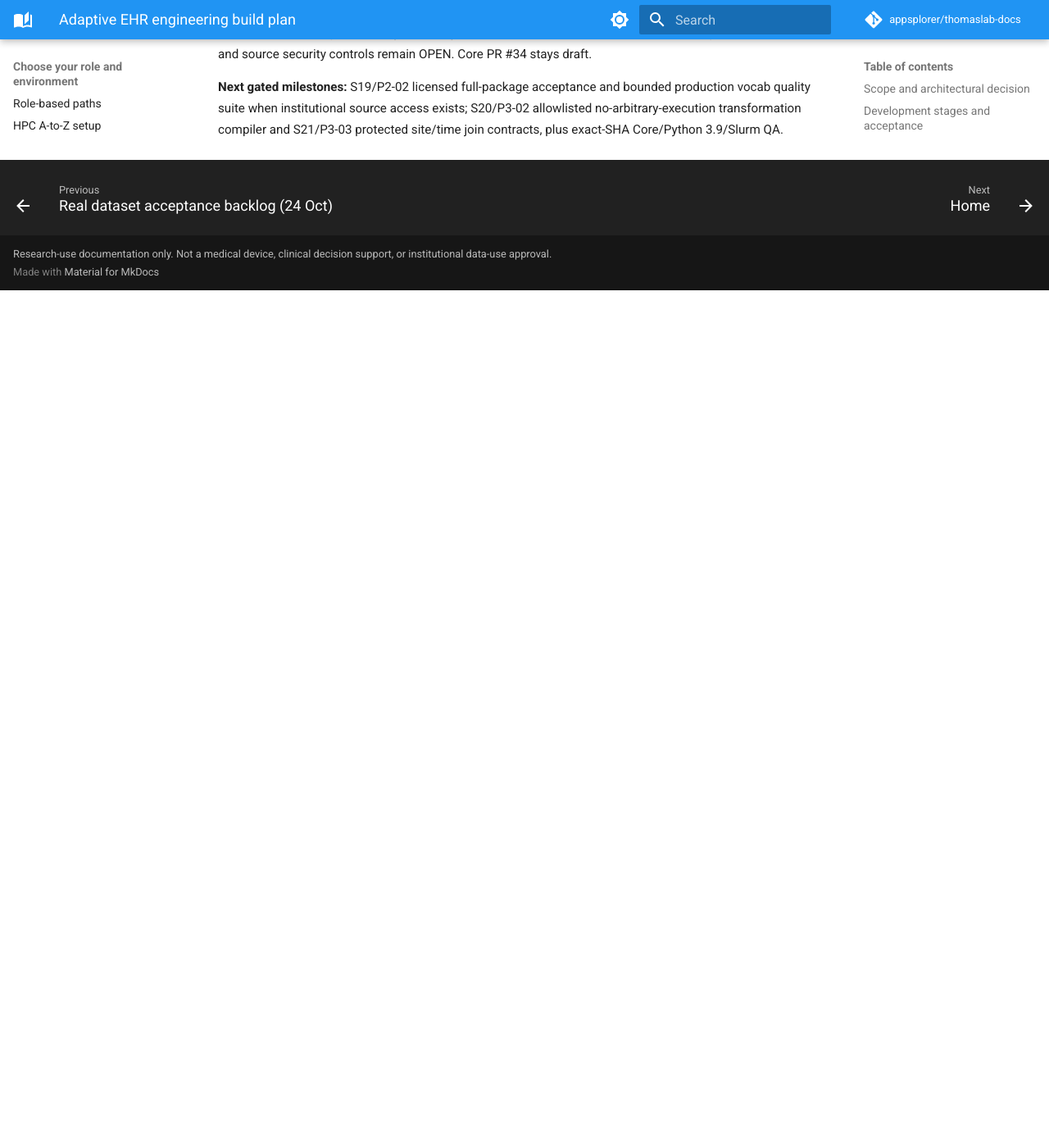
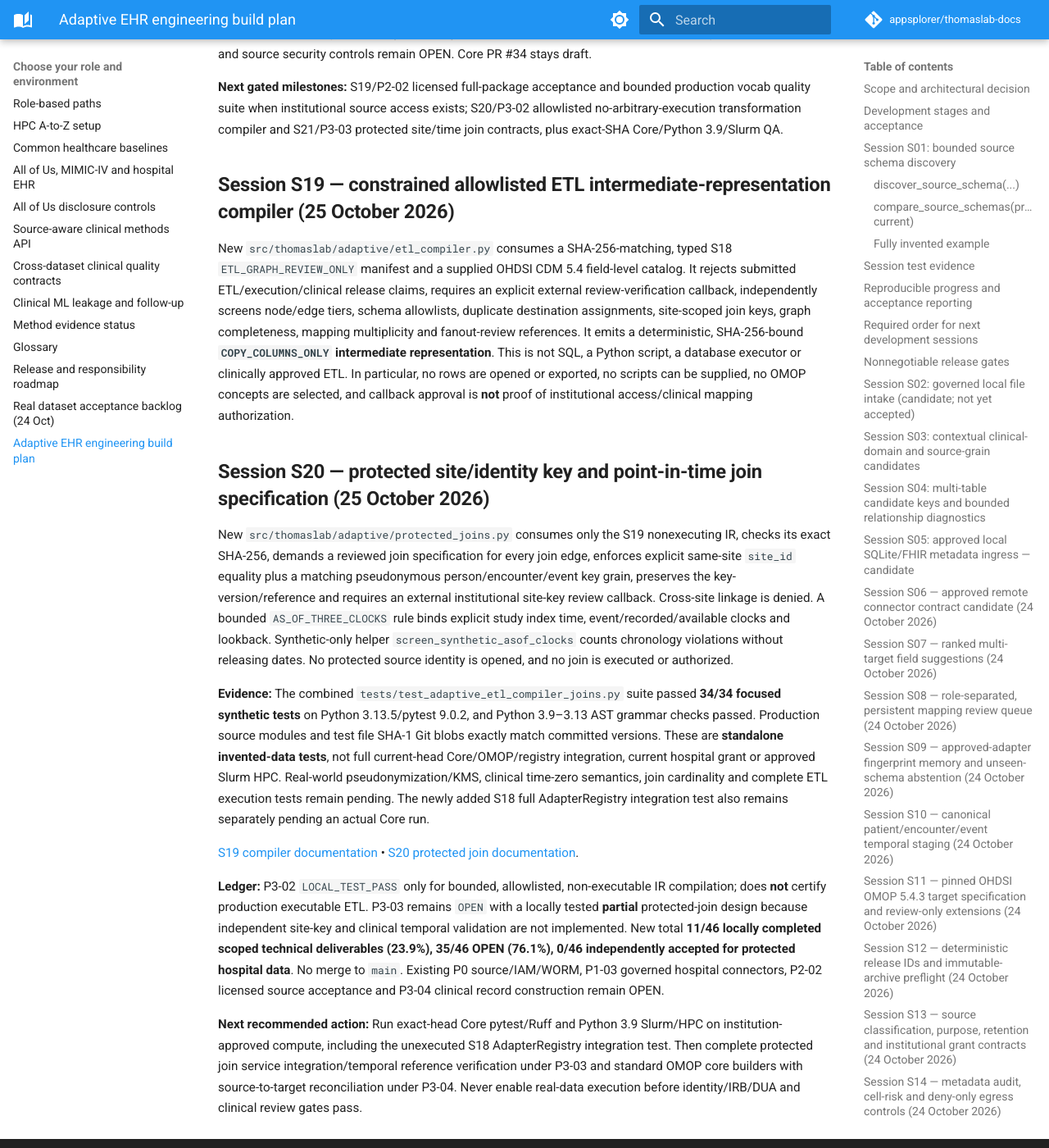
Before and after one commit to appsplorer/thomaslab-docs, an MkDocs documentation site: the page built from docs/guides/ehr-platform-build-plan.md, in a window 1280 px wide and 1400 px high, scrolled down 20166 px. Shown: the whole window at 82% size. Built offline with MkDocs 1.6.1 and Material for MkDocs 9.7.7, drawn with Linux system fonts in a browser that asks for light colours; comment, search, counter and statistics services are not loaded; before the commit the page ends 20520 px from its top, so only the background shows below that.

Commit message:
docs(ehr): document S19 IR compiler and S20 protected site/time join review gates

```diff
--- a/docs/guides/ehr-platform-build-plan.md
+++ b/docs/guides/ehr-platform-build-plan.md
@@ -967,3 +967,20 @@
 **Tracker:** P3-01 `LOCAL_TEST_PASS` for the complete *bounded metadata-only typed graph* design; accepted remains false. P2-02 stays `OPEN` with S17 local subcomponent evidence. Totals **10/46 local scoped deliverables (21.7%), 36/46 OPEN (78.3%), 0/46 independently source-scientifically accepted**. The separate executable ETL compiler P3-02, join validity P3-03, OMOP record builders P3-04, licensed production sources and source security controls remain OPEN. Core PR #34 stays draft.
 
 **Next gated milestones:** S19/P2-02 licensed full-package acceptance and bounded production vocab quality suite when institutional source access exists; S20/P3-02 allowlisted no-arbitrary-execution transformation compiler and S21/P3-03 protected site/time join contracts, plus exact-SHA Core/Python 3.9/Slurm QA.
+
+
+## Session S19 — constrained allowlisted ETL intermediate-representation compiler (25 October 2026)
+
+New `src/thomaslab/adaptive/etl_compiler.py` consumes a SHA-256-matching, typed S18 `ETL_GRAPH_REVIEW_ONLY` manifest and a supplied OHDSI CDM 5.4 field-level catalog. It rejects submitted ETL/execution/clinical release claims, requires an explicit external review-verification callback, independently screens node/edge tiers, schema allowlists, duplicate destination assignments, site-scoped join keys, graph completeness, mapping multiplicity and fanout-review references. It emits a deterministic, SHA-256-bound **`COPY_COLUMNS_ONLY` intermediate representation**. This is not SQL, a Python script, a database executor or clinically approved ETL. In particular, no rows are opened or exported, no scripts can be supplied, no OMOP concepts are selected, and callback approval is **not** proof of institutional access/clinical mapping authorization.
+
+## Session S20 — protected site/identity key and point-in-time join specification (25 October 2026)
+
+New `src/thomaslab/adaptive/protected_joins.py` consumes only the S19 nonexecuting IR, checks its exact SHA-256, demands a reviewed join specification for every join edge, enforces explicit same-site `site_id` equality plus a matching pseudonymous person/encounter/event key grain, preserves the key-version/reference and requires an external institutional site-key review callback. Cross-site linkage is denied. A bounded `AS_OF_THREE_CLOCKS` rule binds explicit study index time, event/recorded/available clocks and lookback. Synthetic-only helper `screen_synthetic_asof_clocks` counts chronology violations without releasing dates. No protected source identity is opened, and no join is executed or authorized.
+
+**Evidence:** The combined `tests/test_adaptive_etl_compiler_joins.py` suite passed **34/34 focused synthetic tests** on Python 3.13.5/pytest 9.0.2, and Python 3.9–3.13 AST grammar checks passed. Production source modules and test file SHA-1 Git blobs exactly match committed versions. These are **standalone invented-data tests**, not full current-head Core/OMOP/registry integration, current hospital grant or approved Slurm HPC. Real-world pseudonymization/KMS, clinical time-zero semantics, join cardinality and complete ETL execution tests remain pending. The newly added S18 full AdapterRegistry integration test also remains separately pending an actual Core run.
+
+[S19 compiler documentation](../reference/functions/etl_compiler.md) • [S20 protected join documentation](../reference/functions/protected_joins.md).
+
+**Ledger:** P3-02 `LOCAL_TEST_PASS` only for bounded, allowlisted, non-executable IR compilation; does **not** certify production executable ETL. P3-03 remains `OPEN` with a locally tested **partial** protected-join design because independent site-key and clinical temporal validation are not implemented. New total **11/46 locally completed scoped technical deliverables (23.9%), 35/46 OPEN (76.1%), 0/46 independently accepted for protected hospital data**. No merge to `main`. Existing P0 source/IAM/WORM, P1-03 governed hospital connectors, P2-02 licensed source acceptance and P3-04 clinical record construction remain OPEN.
+
+**Next recommended action:** Run exact-head Core pytest/Ruff and Python 3.9 Slurm/HPC on institution-approved compute, including the unexecuted S18 AdapterRegistry integration test. Then complete protected join service integration/temporal reference verification under P3-03 and standard OMOP core builders with source-to-target reconciliation under P3-04. Never enable real-data execution before identity/IRB/DUA and clinical review gates pass.
```
